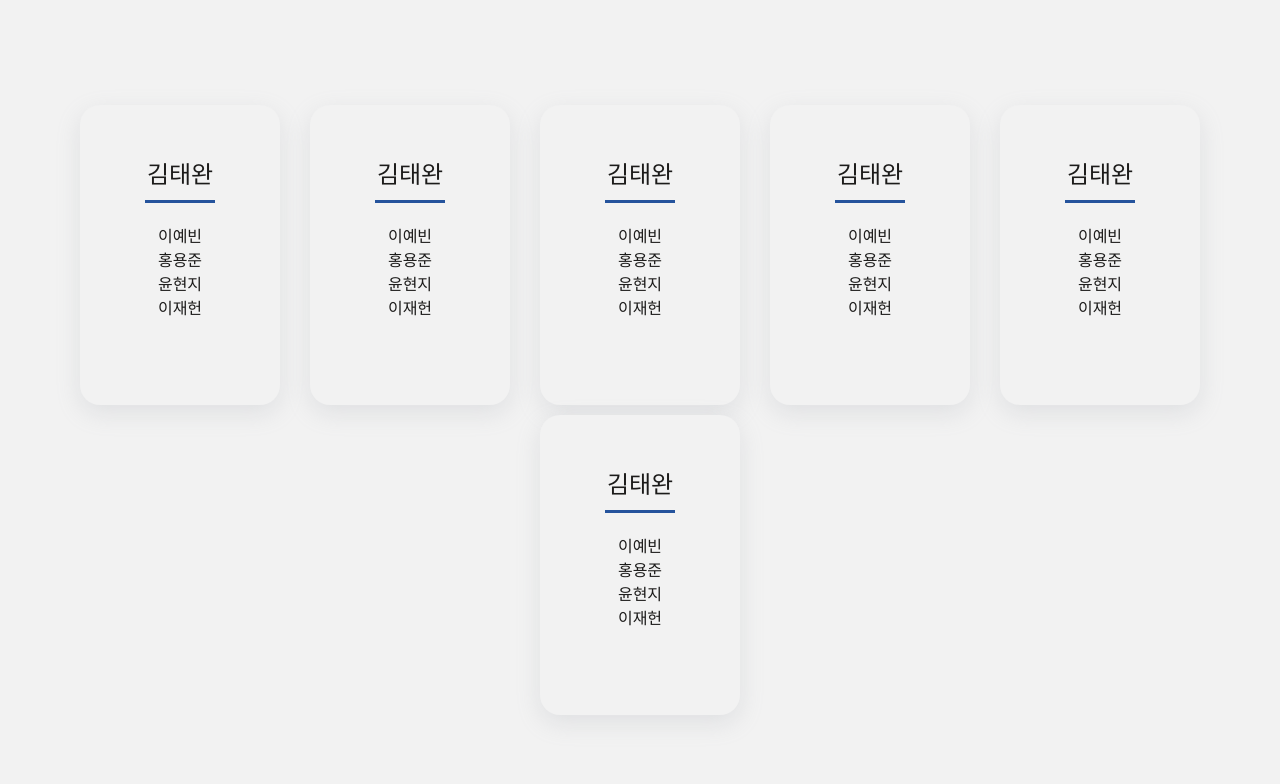
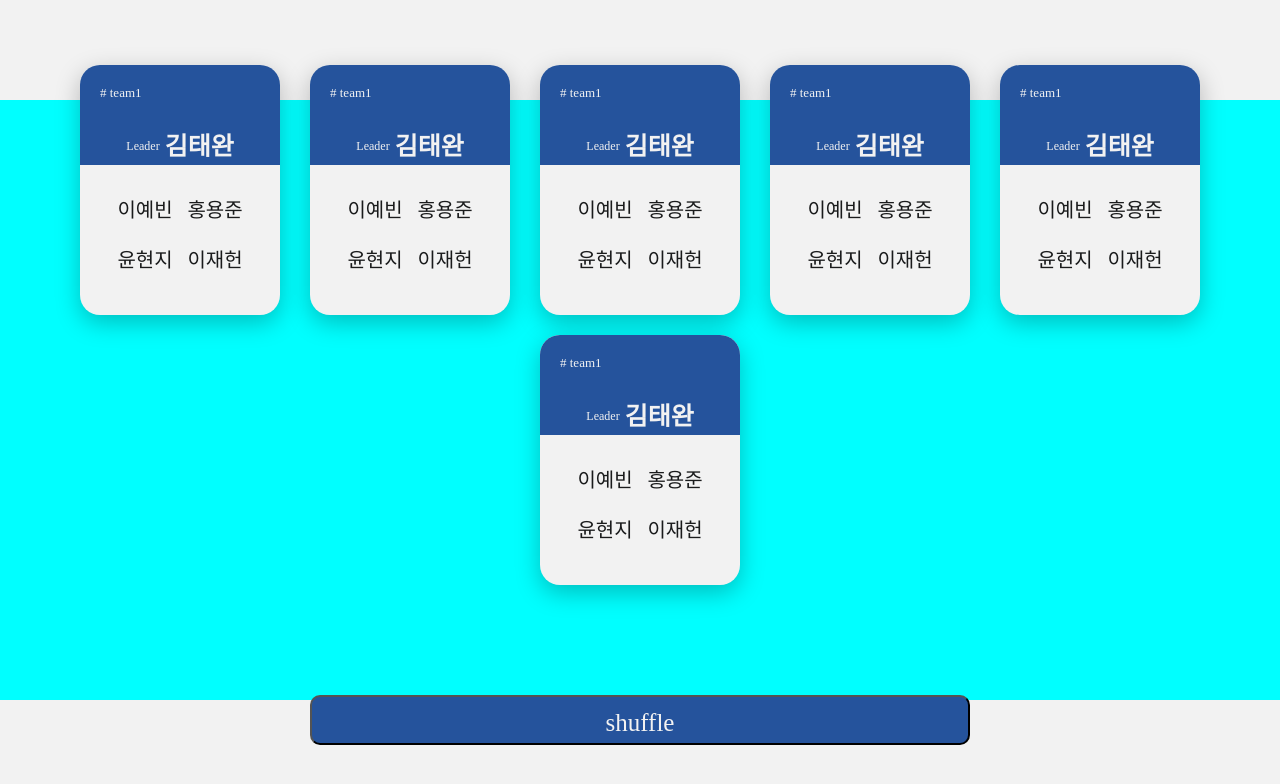
Before and after one commit to wwan13/likelion-team-building, a React (Create React App) app: page / in a window 1280 px wide. Shown: the top 784 px of the page. Built offline with nearby package versions, Linux system fonts and the light colour scheme; a web font is replaced by a local one.

Commit message:
[feat]: ui clear

```diff
--- a/src/MainWrap/MainWrap.css
+++ b/src/MainWrap/MainWrap.css
@@ -1,8 +1,22 @@
+@media (max-width: 1400px) {
+    .MainWrap {
+        width: 700px;
+        background-color: aqua;
+    }
+}
+
 .MainWrap {
     width: 1400px;
     height: 600px;
 
     display: flex;
+    flex-direction: column;
+    justify-content: center;
+    align-items: center;
+}
+
+.CardWrap {
+    display: flex;
     flex-wrap: wrap;
     justify-content: center;
     align-items: center;
--- a/src/MainWrap/MainWrap.js
+++ b/src/MainWrap/MainWrap.js
@@ -1,9 +1,11 @@
+import ShuffleButton from '../ShuffleButton/ShuffleButton';
 import TeamCard from '../TeamCard/TeamCard';
 import './MainWrap.css'
 
 function MainWrap () {
     return(
         <div className='MainWrap'>
+            <div className="CardWrap">
                 <TeamCard />
                 <TeamCard />
                 <TeamCard />
@@ -11,6 +13,10 @@ function MainWrap () {
                 <TeamCard />
                 <TeamCard />
             </div>
+            <div className='ButtonWrap'>
+                <ShuffleButton />
+            </div>
+        </div>
     )
 }
 
--- /dev/null
+++ b/src/ShuffleButton/ShuffleButton.css
@@ -0,0 +1,22 @@
+.ShuffleButton {
+    width: 660px;
+    height: 50px;
+
+    margin-top: 100px;
+    text-align: center;
+    line-height: 50px;
+
+    background-color: #25539c;
+    color: #f2f2f2;
+    outline: none;
+
+    font-size: 25px;
+    border-radius: 10px;
+    transition: 0.3s ease;
+}
+
+.ShuffleButton:hover {
+    outline: #25539c solid 1px;
+    background-color: #f2f2f2;
+    color: #25539c;
+}
--- /dev/null
+++ b/src/ShuffleButton/ShuffleButton.js
@@ -0,0 +1,13 @@
+import './ShuffleButton.css'
+
+function ShuffleButton () {
+
+    return (
+        <button className='ShuffleButton'>
+            shuffle
+        </button>
+    )
+
+}
+
+export default ShuffleButton;
--- a/src/TeamCard/TeamCard.css
+++ b/src/TeamCard/TeamCard.css
@@ -1,7 +1,7 @@
 .TeamCard {
     width: 200px;
-    height: 300px;
-    margin: 5px 15px;
+    height: 250px;
+    margin: 10px 15px;
 
     display: flex;
     flex-direction: column;
@@ -10,7 +10,7 @@
     background-color: #f2f2f2;
     border-radius: 20px;
 
-    box-shadow: rgba(149, 157, 165, 0.2) 0px 8px 24px;
+    box-shadow: rgba(0, 0, 0, 0.25) 0px 8px 24px;
 
     transition: all 0.3s ease-out;
 }
@@ -19,24 +19,56 @@
     transform: translateY(-10px);
 }
 
+.LeaderSection {
+    width: 200px;
+    height: 100px;
+    background-color: #25539c;
+    border-radius: 20px 20px 0px 0px;
+}
+
+.TeamNumber {
+    padding: 0px;
+    margin: 20px 0px 0px 20px;
+    color: #f2f2f2;
+    font-size: 13px;
+}
+
+.LeaderTextSection {
+    display: flex;
+    justify-content: center;
+}
+
+.Leader {
+    font-size: 12px;
+    color: #f2f2f2;
+    margin-right: 5px;
+    margin-top: 38px;
+}
+
 .TeamLeader {
-    width: 70px;
-
-    margin-top: 50px;
-    margin-bottom: 20px;
-
     text-align: center;
 
-    color: #1c1b1a;
-    font-size: 24px;
+    color: #f2f2f2;
+    font-size: 25px;
+    font-weight: 800;
+}
 
-    padding-bottom: 10px;
-    border-bottom: #25539c 3px solid;
+.MemberSection {
+    width: 160px;
+    height: 100px;
+
+    margin: auto;
+    display: flex;
+    flex-wrap: wrap;
+    justify-content: center;
 }
 
 .TeamMember {
-    width: 100px;
+    width: 70px;
+    height: 40px;
+    line-height: 40px;
     text-align: center;
-    color: #1c1b1a;
+    color: #1a1b1c ;
     margin: 0px;
+    font-size: 20px;
 }
--- a/src/TeamCard/TeamCard.js
+++ b/src/TeamCard/TeamCard.js
@@ -4,12 +4,20 @@ function TeamCard() {
 
     return (
         <div className='TeamCard'>
-            <p className='TeamLeader'>김태완</p>
+            <div className='LeaderSection'>
+                <p className='TeamNumber'># team1</p>
+                <div className='LeaderTextSection'>
+                    <p className='Leader'>Leader</p>
+                    <p className='TeamLeader'>김태완</p>
+                </div>
+            </div>
 
-            <p className='TeamMember'>이예빈</p>
-            <p className='TeamMember'>홍용준</p>
-            <p className='TeamMember'>윤현지</p>
-            <p className='TeamMember'>이재헌</p>
+            <div className='MemberSection'>
+                <p className='TeamMember'>이예빈</p>
+                <p className='TeamMember'>홍용준</p>
+                <p className='TeamMember'>윤현지</p>
+                <p className='TeamMember'>이재헌</p>
+            </div>
         </div>
     )
 
```
Lines whose indentation alone changed are shown as unchanged.
